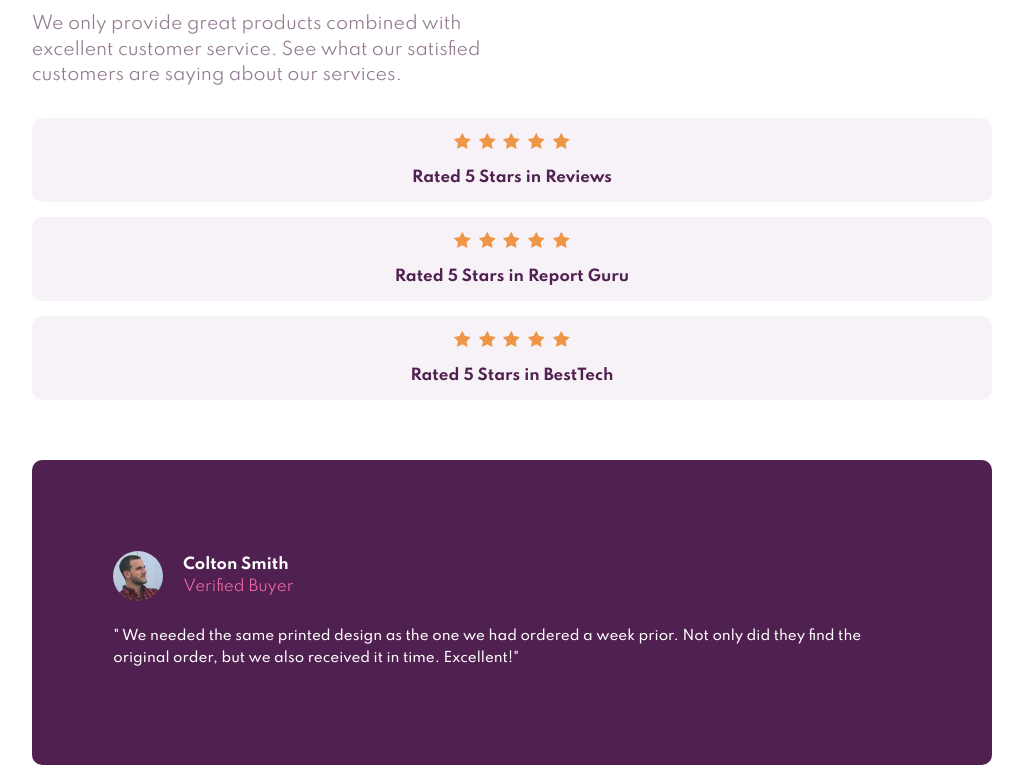
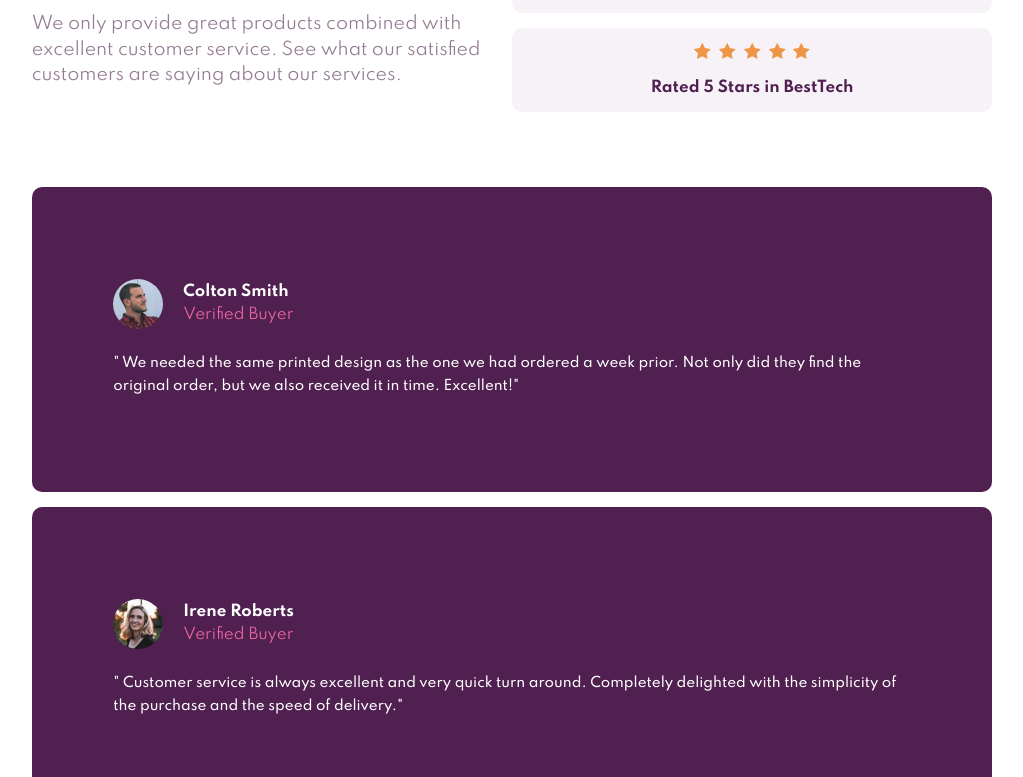
Before and after one commit to lauradisanza/Social-Proof-Section, a plain HTML site: page index.html in a window 1280 px wide. Shown: the part 255-1032 px from the top of the page, without its empty margins (128-1151 px from the left). Drawn offline with Linux system fonts and the light colour scheme.

Commit message:
More desktop styles

```diff
--- a/main.css
+++ b/main.css
@@ -135,6 +135,10 @@ h2 {
         }
 
         /* OVERVIEW STYLES */
+        #overview {
+            display: flex;
+        }
+
         .headings {
             text-align: left;
             width: 50%;
@@ -149,6 +153,11 @@ h2 {
             font-size: 1.15em;
         }
 
+        #ratings {
+            width: 50%;
+            margin-top: 0;
+        }
+
         /* REVIEW STYLES */
 
         /* FOOTER STYLES */
```
